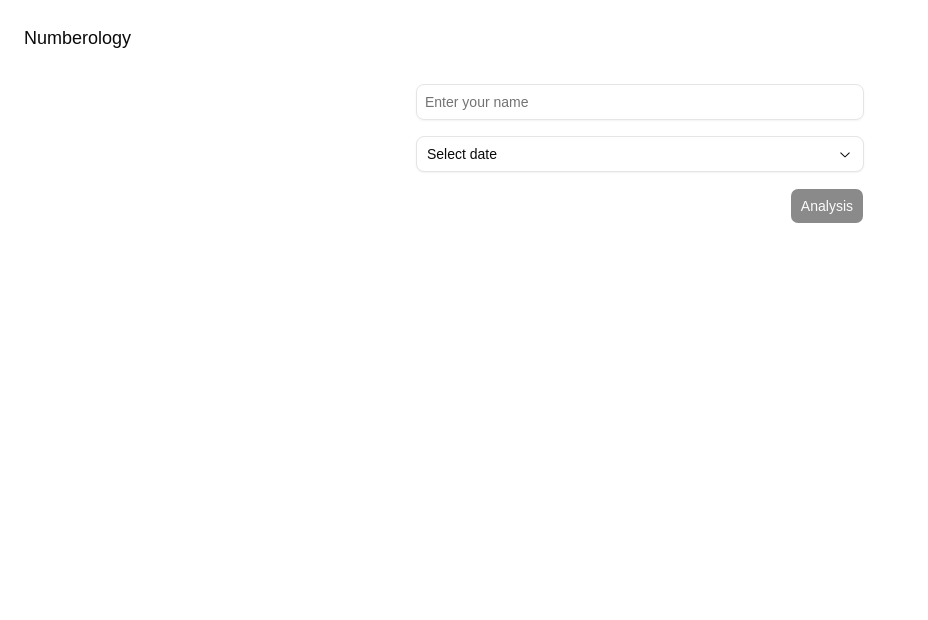
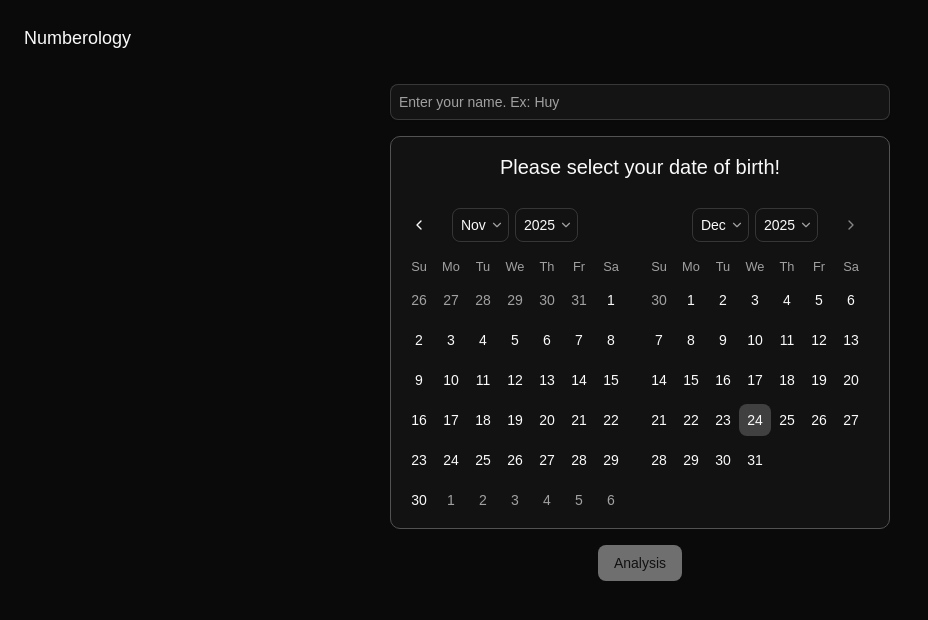
Before and after one commit to heydayle/numerology, a React (Vite) app: page / in a window 1280 px wide. Shown: the top 620 px of the page, without its empty margins (0-928 px from the left). Built offline with nearby package versions, Linux system fonts and the light colour scheme.

Commit message:
feat: enhance user interface with calendar component and update styles

```diff
--- a/index.html
+++ b/index.html
@@ -1,5 +1,5 @@
 <!doctype html>
-<html lang="en">
+<html lang="en" class="dark">
   <head>
     <meta charset="UTF-8" />
     <link rel="icon" type="image/svg+xml" href="/vite.svg" />
--- a/package.json
+++ b/package.json
@@ -13,6 +13,7 @@
     "@base-ui/react": "^1.0.0",
     "@fontsource-variable/inter": "^5.2.8",
     "@radix-ui/react-icons": "^1.3.2",
+    "@radix-ui/react-slot": "^1.2.4",
     "@tailwindcss/vite": "^4.1.17",
     "class-variance-authority": "^0.7.1",
     "clsx": "^2.1.1",
--- /dev/null
+++ b/src/components/calendar-02.tsx
@@ -0,0 +1,22 @@
+"use client"
+
+import * as React from "react"
+
+import { Calendar } from "@/components/ui/calendar"
+
+export default function Calendar02() {
+  const [date, setDate] = React.useState<Date | undefined>(
+    new Date(2025, 5, 12)
+  )
+
+  return (
+    <Calendar
+      mode="single"
+      defaultMonth={date}
+      numberOfMonths={2}
+      selected={date}
+      onSelect={setDate}
+      className="rounded-lg border shadow-sm"
+    />
+  )
+}
--- a/src/components/home.tsx
+++ b/src/components/home.tsx
@@ -8,7 +8,7 @@ export function Home() {
         <div className='p-6'>
             <h1 className='text-lg'>Numberology</h1>
             {currentStep.component}
-            {step === STEPS.InputForm && <div className='w-md mx-auto text-right'>
+            {step === STEPS.InputForm && <div className='w-[500px] mx-auto text-center'>
                 <Button
                     disabled={!currentStep.canNextStep}
                     onClick={currentStep.onNextStep}
--- a/src/components/ui/button.tsx
+++ b/src/components/ui/button.tsx
@@ -1,29 +1,31 @@
 import * as React from "react"
+import { Slot } from "@radix-ui/react-slot"
 import { cva, type VariantProps } from "class-variance-authority"
-import { Slot } from "radix-ui"
 
 import { cn } from "@/lib/utils"
 
 const buttonVariants = cva(
-  "focus-visible:border-ring focus-visible:ring-ring/50 aria-invalid:ring-destructive/20 dark:aria-invalid:ring-destructive/40 aria-invalid:border-destructive dark:aria-invalid:border-destructive/50 rounded-md border border-transparent bg-clip-padding text-sm font-medium focus-visible:ring-[3px] aria-invalid:ring-[3px] [&_svg:not([class*='size-'])]:size-4 inline-flex items-center justify-center whitespace-nowrap transition-all disabled:pointer-events-none disabled:opacity-50 [&_svg]:pointer-events-none shrink-0 [&_svg]:shrink-0 outline-none group/button select-none",
+  "inline-flex items-center justify-center gap-2 whitespace-nowrap rounded-md text-sm font-medium transition-all disabled:pointer-events-none disabled:opacity-50 [&_svg]:pointer-events-none [&_svg:not([class*='size-'])]:size-4 shrink-0 [&_svg]:shrink-0 outline-none focus-visible:border-ring focus-visible:ring-ring/50 focus-visible:ring-[3px] aria-invalid:ring-destructive/20 dark:aria-invalid:ring-destructive/40 aria-invalid:border-destructive",
   {
     variants: {
       variant: {
-        default: "bg-primary text-primary-foreground hover:bg-primary/80",
-        outline: "border-border bg-background hover:bg-muted hover:text-foreground dark:bg-input/30 dark:border-input dark:hover:bg-input/50 aria-expanded:bg-muted aria-expanded:text-foreground shadow-xs",
-        secondary: "bg-secondary text-secondary-foreground hover:bg-secondary/80 aria-expanded:bg-secondary aria-expanded:text-secondary-foreground",
-        ghost: "hover:bg-muted hover:text-foreground dark:hover:bg-muted/50 aria-expanded:bg-muted aria-expanded:text-foreground",
-        destructive: "bg-destructive/10 hover:bg-destructive/20 focus-visible:ring-destructive/20 dark:focus-visible:ring-destructive/40 dark:bg-destructive/20 text-destructive focus-visible:border-destructive/40 dark:hover:bg-destructive/30",
+        default: "bg-primary text-primary-foreground hover:bg-primary/90",
+        destructive:
+          "bg-destructive text-white hover:bg-destructive/90 focus-visible:ring-destructive/20 dark:focus-visible:ring-destructive/40 dark:bg-destructive/60",
+        outline:
+          "border bg-background shadow-xs hover:bg-accent hover:text-accent-foreground dark:bg-input/30 dark:border-input dark:hover:bg-input/50",
+        secondary:
+          "bg-secondary text-secondary-foreground hover:bg-secondary/80",
+        ghost:
+          "hover:bg-accent hover:text-accent-foreground dark:hover:bg-accent/50",
         link: "text-primary underline-offset-4 hover:underline",
       },
       size: {
-        default: "h-9 gap-1.5 px-2.5 in-data-[slot=button-group]:rounded-md has-data-[icon=inline-end]:pr-2 has-data-[icon=inline-start]:pl-2",
-        xs: "h-6 gap-1 rounded-[min(var(--radius-md),8px)] px-2 text-xs in-data-[slot=button-group]:rounded-md has-data-[icon=inline-end]:pr-1.5 has-data-[icon=inline-start]:pl-1.5 [&_svg:not([class*='size-'])]:size-3",
-        sm: "h-8 gap-1 rounded-[min(var(--radius-md),10px)] px-2.5 in-data-[slot=button-group]:rounded-md has-data-[icon=inline-end]:pr-1.5 has-data-[icon=inline-start]:pl-1.5",
-        lg: "h-10 gap-1.5 px-2.5 has-data-[icon=inline-end]:pr-3 has-data-[icon=inline-start]:pl-3",
+        default: "h-9 px-4 py-2 has-[>svg]:px-3",
+        sm: "h-8 rounded-md gap-1.5 px-3 has-[>svg]:px-2.5",
+        lg: "h-10 rounded-md px-6 has-[>svg]:px-4",
         icon: "size-9",
-        "icon-xs": "size-6 rounded-[min(var(--radius-md),8px)] in-data-[slot=button-group]:rounded-md [&_svg:not([class*='size-'])]:size-3",
-        "icon-sm": "size-8 rounded-[min(var(--radius-md),10px)] in-data-[slot=button-group]:rounded-md",
+        "icon-sm": "size-8",
         "icon-lg": "size-10",
       },
     },
@@ -44,7 +46,7 @@ function Button({
   VariantProps<typeof buttonVariants> & {
     asChild?: boolean
   }) {
-  const Comp = asChild ? Slot.Root : "button"
+  const Comp = asChild ? Slot : "button"
 
   return (
     <Comp
--- a/src/components/ui/calendar.tsx
+++ b/src/components/ui/calendar.tsx
@@ -1,4 +1,9 @@
 import * as React from "react"
+import {
+  ChevronDownIcon,
+  ChevronLeftIcon,
+  ChevronRightIcon,
+} from "lucide-react"
 import {
   DayPicker,
   getDefaultClassNames,
@@ -7,7 +12,6 @@ import {
 
 import { cn } from "@/lib/utils"
 import { Button, buttonVariants } from "@/components/ui/button"
-import { ChevronLeftIcon, ChevronRightIcon, ChevronDownIcon } from "lucide-react"
 
 function Calendar({
   className,
@@ -27,7 +31,7 @@ function Calendar({
     <DayPicker
       showOutsideDays={showOutsideDays}
       className={cn(
-        "p-3 [--cell-radius:var(--radius-md)] [--cell-size:--spacing(8)] bg-background group/calendar [[data-slot=card-content]_&]:bg-transparent [[data-slot=popover-content]_&]:bg-transparent",
+        "bg-background group/calendar p-3 [--cell-size:--spacing(8)] [[data-slot=card-content]_&]:bg-transparent [[data-slot=popover-content]_&]:bg-transparent",
         String.raw`rtl:**:[.rdp-button\_next>svg]:rotate-180`,
         String.raw`rtl:**:[.rdp-button\_previous>svg]:rotate-180`,
         className
@@ -68,7 +72,7 @@ function Calendar({
           defaultClassNames.dropdowns
         ),
         dropdown_root: cn(
-          "relative cn-calendar-dropdown-root rounded-(--cell-radius)",
+          "relative has-focus:border-ring border border-input shadow-xs has-focus:ring-ring/50 has-focus:ring-[3px] rounded-md",
           defaultClassNames.dropdown_root
         ),
         dropdown: cn(
@@ -79,13 +83,13 @@ function Calendar({
           "select-none font-medium",
           captionLayout === "label"
             ? "text-sm"
-            : "cn-calendar-caption-label rounded-(--cell-radius) flex items-center gap-1 text-sm  [&>svg]:text-muted-foreground [&>svg]:size-3.5",
+            : "rounded-md pl-2 pr-1 flex items-center gap-1 text-sm h-8 [&>svg]:text-muted-foreground [&>svg]:size-3.5",
           defaultClassNames.caption_label
         ),
         table: "w-full border-collapse",
         weekdays: cn("flex", defaultClassNames.weekdays),
         weekday: cn(
-          "text-muted-foreground rounded-(--cell-radius) flex-1 font-normal text-[0.8rem] select-none",
+          "text-muted-foreground rounded-md flex-1 font-normal text-[0.8rem] select-none",
           defaultClassNames.weekday
         ),
         week: cn("flex w-full mt-2", defaultClassNames.week),
@@ -98,23 +102,20 @@ function Calendar({
           defaultClassNames.week_number
         ),
         day: cn(
-          "relative w-full rounded-(--cell-radius) h-full p-0 text-center [&:last-child[data-selected=true]_button]:rounded-r-(--cell-radius) group/day aspect-square select-none",
+          "relative w-full h-full p-0 text-center [&:last-child[data-selected=true]_button]:rounded-r-md group/day aspect-square select-none",
           props.showWeekNumber
-            ? "[&:nth-child(2)[data-selected=true]_button]:rounded-l-(--cell-radius)"
-            : "[&:first-child[data-selected=true]_button]:rounded-l-(--cell-radius)",
+            ? "[&:nth-child(2)[data-selected=true]_button]:rounded-l-md"
+            : "[&:first-child[data-selected=true]_button]:rounded-l-md",
           defaultClassNames.day
         ),
         range_start: cn(
-          "rounded-l-(--cell-radius) bg-muted elative after:bg-muted after:absolute after:inset-y-0 after:w-4 after:right-0 -z-0 isolate",
+          "rounded-l-md bg-accent",
           defaultClassNames.range_start
         ),
         range_middle: cn("rounded-none", defaultClassNames.range_middle),
-        range_end: cn(
-          "rounded-r-(--cell-radius) bg-muted relative after:bg-muted-200 after:absolute after:inset-y-0 after:w-4 after:left-0 -z-0 isolate",
-          defaultClassNames.range_end
-        ),
+        range_end: cn("rounded-r-md bg-accent", defaultClassNames.range_end),
         today: cn(
-          "bg-muted text-foreground rounded-(--cell-radius) data-[selected=true]:rounded-none",
+          "bg-accent text-accent-foreground rounded-md data-[selected=true]:rounded-none",
           defaultClassNames.today
         ),
         outside: cn(
@@ -148,7 +149,10 @@ function Calendar({
 
           if (orientation === "right") {
             return (
-              <ChevronRightIcon className={cn("size-4", className)} {...props} />
+              <ChevronRightIcon
+                className={cn("size-4", className)}
+                {...props}
+              />
             )
           }
 
@@ -202,7 +206,7 @@ function CalendarDayButton({
       data-range-end={modifiers.range_end}
       data-range-middle={modifiers.range_middle}
       className={cn(
-        "data-[selected-single=true]:bg-primary data-[selected-single=true]:text-primary-foreground data-[range-middle=true]:bg-muted data-[range-middle=true]:text-foreground data-[range-start=true]:bg-primary data-[range-start=true]:text-primary-foreground data-[range-end=true]:bg-primary data-[range-end=true]:text-primary-foreground group-data-[focused=true]/day:border-ring group-data-[focused=true]/day:ring-ring/50 dark:hover:text-foreground relative isolate z-10 flex aspect-square size-auto w-full min-w-(--cell-size) flex-col gap-1 border-0 leading-none font-normal group-data-[focused=true]/day:relative group-data-[focused=true]/day:z-10 group-data-[focused=true]/day:ring-[3px] data-[range-end=true]:rounded-(--cell-radius) data-[range-end=true]:rounded-r-(--cell-radius) data-[range-middle=true]:rounded-none data-[range-start=true]:rounded-(--cell-radius) data-[range-start=true]:rounded-l-(--cell-radius) [&>span]:text-xs [&>span]:opacity-70",
+        "data-[selected-single=true]:bg-primary data-[selected-single=true]:text-primary-foreground data-[range-middle=true]:bg-accent data-[range-middle=true]:text-accent-foreground data-[range-start=true]:bg-primary data-[range-start=true]:text-primary-foreground data-[range-end=true]:bg-primary data-[range-end=true]:text-primary-foreground group-data-[focused=true]/day:border-ring group-data-[focused=true]/day:ring-ring/50 dark:hover:text-accent-foreground flex aspect-square size-auto w-full min-w-(--cell-size) flex-col gap-1 leading-none font-normal group-data-[focused=true]/day:relative group-data-[focused=true]/day:z-10 group-data-[focused=true]/day:ring-[3px] data-[range-end=true]:rounded-md data-[range-end=true]:rounded-r-md data-[range-middle=true]:rounded-none data-[range-start=true]:rounded-md data-[range-start=true]:rounded-l-md [&>span]:text-xs [&>span]:opacity-70",
         defaultClassNames.day,
         className
       )}
--- a/src/components/userForm.tsx
+++ b/src/components/userForm.tsx
@@ -1,54 +1,44 @@
-import { useState } from 'react'
 import { useUser } from '../contexts/useUser';
 import { Calendar } from './ui/calendar';
-import { Popover, PopoverContent, PopoverTrigger } from './ui/popover';
-import { Button } from './ui/button';
-import { ChevronDownIcon } from '@radix-ui/react-icons';
+
 import { formatDate } from '@/utils/helper'
 import { Input } from './ui/input';
+import { Label } from './ui/label';
 
 export function UserForm() {
     const { user, setUser, date, setDate } = useUser();
-    const [open, setOpen] = useState(false);
 
     const changeName = (name: string) => {
         setUser({ ...user, name });
     }
 
     return (
-        <div className='w-md mx-auto'>
+        <div className='w-[500px] mx-auto'>
             <div className='py-4'>
                 <Input
                     type="text"
                     value={user?.name}
                     onChange={(e) => changeName(e.target.value)}
-                    placeholder="Enter your name"
+                    placeholder="Enter your name. Ex: Huy"
                     className='p-2 my-4'
                 />
                 <br />
-                <Popover open={open} onOpenChange={setOpen}>
-                    <PopoverTrigger asChild>
-                    <Button
-                        variant="outline"
-                        id="date"
-                        className="w-full justify-between font-normal"
-                    >
-                        {date ? formatDate(date) : "Select date"}
-                        <ChevronDownIcon />
-                    </Button>
-                    </PopoverTrigger>
-                    <PopoverContent className="w-auto overflow-hidden p-0" align="start">
+                <div className='border border-neutral-600 rounded-lg bg-secondary/30'>
+                    <Label className='w-fit mx-auto my-4 text-xl'>
+                        {date ? formatDate(date) : "Please select your date of birth!"}
+                    </Label>
                     <Calendar
+                        className='bg-transparent'
                         mode="single"
                         selected={date}
+                        numberOfMonths={2}
                         captionLayout="dropdown"
                         onSelect={(date) => {
                             setDate(date)
-                            setOpen(false)
                         }}
                     />
-                    </PopoverContent>
-                </Popover>
+                </div>
+
             </div>
         </div>
     )
```
Also changed, not shown: 1 other file (tests, documents, lock files or other folders).
